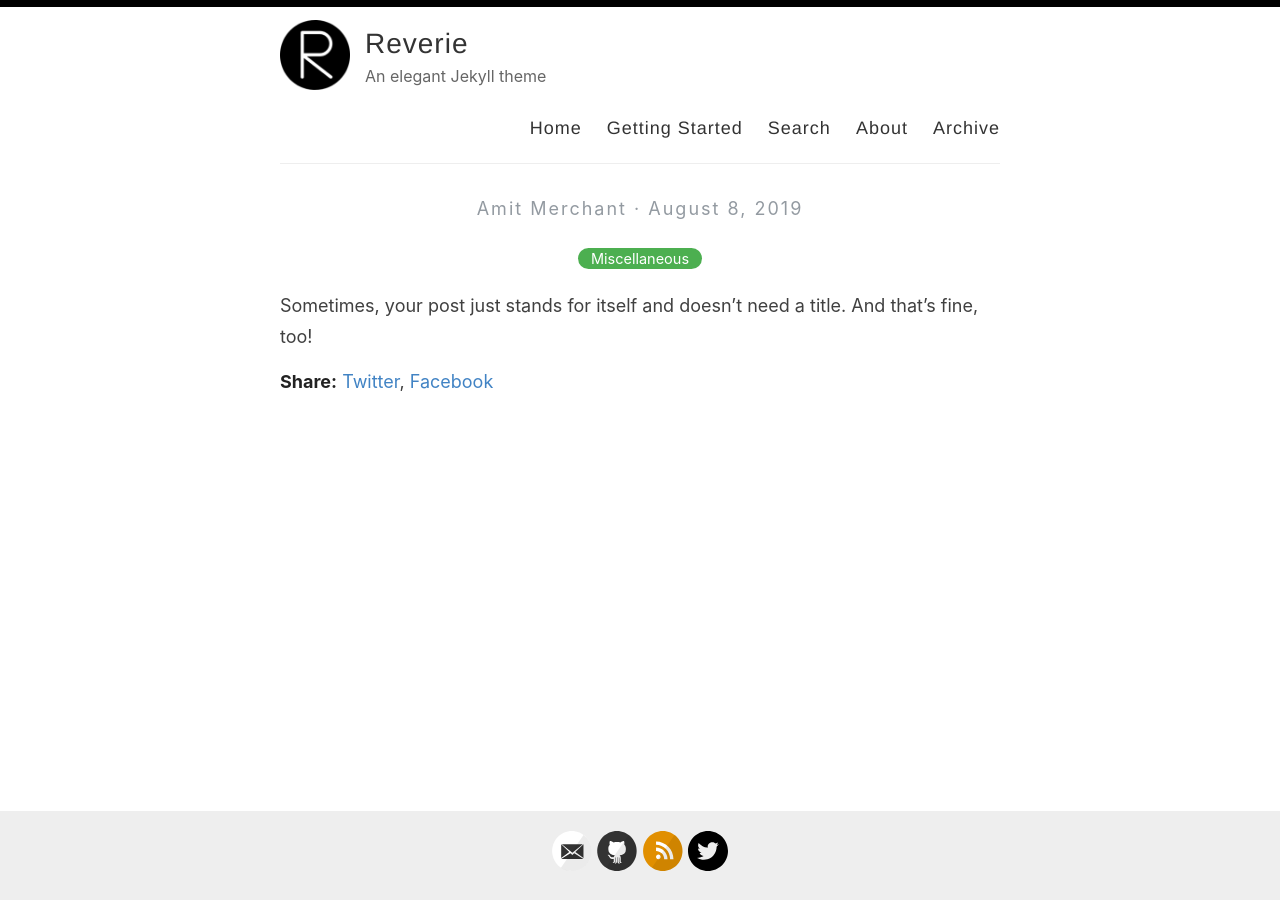
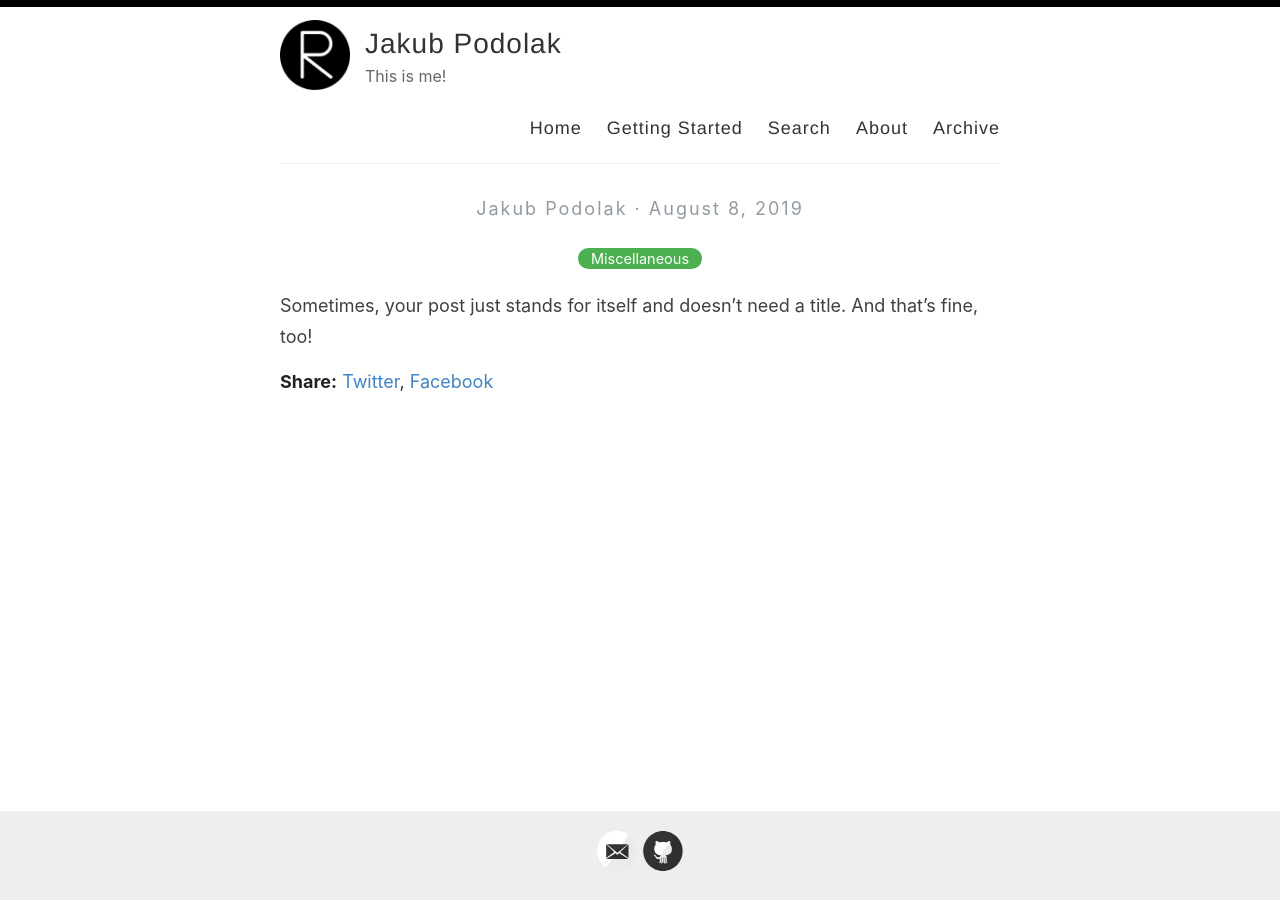
Before and after one commit to jjp241/jjp241.github.io, a Jekyll site: the page built from _posts/2019-08-08-no-title-posts.md, in a window 1280 px wide. Built offline with Jekyll 4.4.1, drawn with Linux system fonts in a browser that asks for light colours.

Commit message:
Changed config

```diff
--- a/_config.yml
+++ b/_config.yml
@@ -3,13 +3,13 @@
 #
 
 # Name of your site (displayed in the header)
-name: Reverie
+name: Jakub Podolak
 
 # Name of the author
-author: Amit Merchant
+author: Jakub Podolak
 
 # Short bio or description (displayed in the header)
-description: An elegant Jekyll theme
+description: This is me!
 
 # URL of your avatar or profile pic (you could use your GitHub profile pic)
 avatar: /images/reverie.png
@@ -21,15 +21,15 @@ avatar: /images/reverie.png
 # Includes an icon in the footer for each username you enter
 footer-links:
   dribbble:
-  email: amit.d.merchant@gmail.com
+  email: jakub.podolak.241@gmail.com
   facebook:
   flickr:
-  github: amitmerchant1990/reverie
+  github: jjp241
   instagram:
   linkedin:
   pinterest:
-  rss: rss
-  twitter: amit_merchant
+  rss:
+  twitter:
   stackoverflow:
   youtube: # channel/<your_long_string> or user/<user-name>
   googleplus: # anything in your profile username that comes after plus.google.com/
@@ -48,8 +48,8 @@ google_analytics: UA-43339302-11
 
 # Your website URL (e.g. http://amitmerchant1990.github.io or http://www.amitmerchant.com)
 # Used for Sitemap.xml and your RSS feed
-url: http://www.amitmerchant.com/reverie
-enforce_ssl: https://www.amitmerchant.com/reverie
+url: http://jjp241.github.io
+enforce_ssl: http://jjp241.github.io
 
 # If you're hosting your site at a Project repository on GitHub pages
 # (http://yourusername.github.io/repository-name)
```
